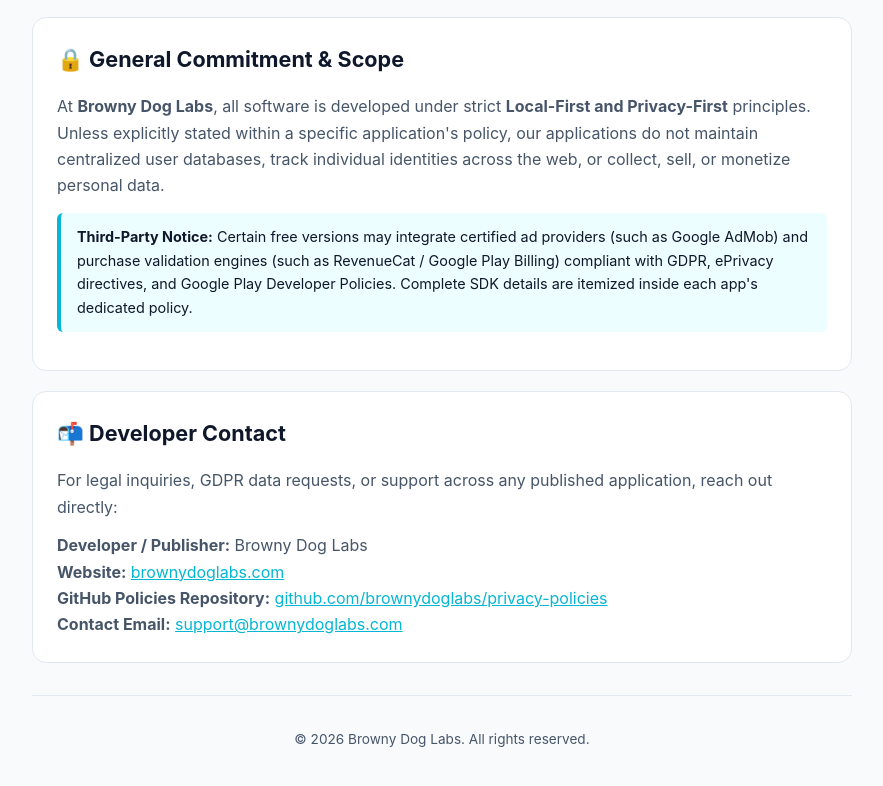
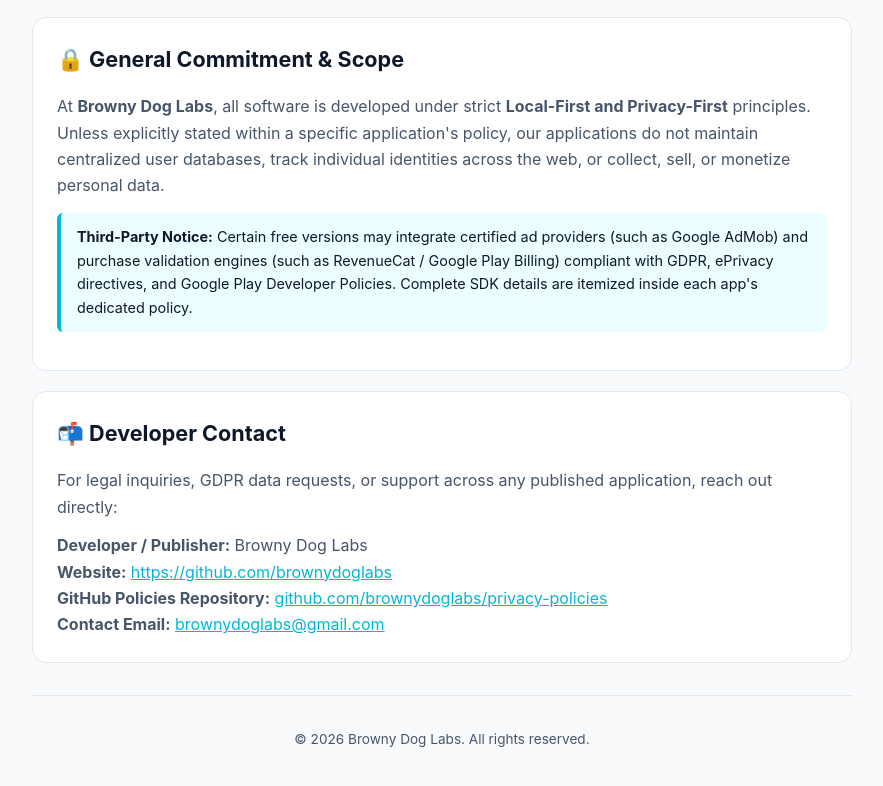
Before and after one commit to brownydoglabs/privacy-policies, a plain HTML site: page index.html in a window 1280 px wide. Shown: the part 727-1513 px from the top of the page, without its empty margins (198-1081 px from the left). Drawn offline with Linux system fonts and the light colour scheme.

Commit message:
Update index.html

```diff
--- a/index.html
+++ b/index.html
@@ -260,7 +260,8 @@
         <header>
             <div class="logo-badge">⚖️ Legal &amp; Compliance Center</div>
             <h1>Application Privacy Hub</h1>
-            <p class="subtitle">Official privacy disclosures, permissions breakdown, and policies for applications developed by Browny Dog Labs.</p>
+            <p class="subtitle">Official privacy disclosures, permissions breakdown, and policies for applications
+                developed by Browny Dog Labs.</p>
         </header>
 
         <div class="highlights">
@@ -303,24 +304,33 @@
         <section>
             <h2>🔒 General Commitment &amp; Scope</h2>
             <p>
-                At <strong>Browny Dog Labs</strong>, all software is developed under strict <strong>Local-First and Privacy-First</strong> principles.
-                Unless explicitly stated within a specific application's policy, our applications do not maintain centralized user databases, track individual identities across the web, or collect, sell, or monetize personal data.
+                At <strong>Browny Dog Labs</strong>, all software is developed under strict <strong>Local-First and
+                    Privacy-First</strong> principles.
+                Unless explicitly stated within a specific application's policy, our applications do not maintain
+                centralized user databases, track individual identities across the web, or collect, sell, or monetize
+                personal data.
             </p>
             <div class="note-box">
-                <strong>Third-Party Notice:</strong> Certain free versions may integrate certified ad providers (such as Google AdMob) and purchase validation engines (such as RevenueCat / Google Play Billing) compliant with GDPR, ePrivacy directives, and Google Play Developer Policies. Complete SDK details are itemized inside each app's dedicated policy.
+                <strong>Third-Party Notice:</strong> Certain free versions may integrate certified ad providers (such as
+                Google AdMob) and purchase validation engines (such as RevenueCat / Google Play Billing) compliant with
+                GDPR, ePrivacy directives, and Google Play Developer Policies. Complete SDK details are itemized inside
+                each app's dedicated policy.
             </div>
         </section>
 
         <section>
             <h2>📬 Developer Contact</h2>
             <p>
-                For legal inquiries, GDPR data requests, or support across any published application, reach out directly:
+                For legal inquiries, GDPR data requests, or support across any published application, reach out
+                directly:
             </p>
             <p>
                 <strong>Developer / Publisher:</strong> Browny Dog Labs<br>
-                <strong>Website:</strong> <a href="https://brownydoglabs.com" target="_blank" rel="noopener">brownydoglabs.com</a><br>
-                <strong>GitHub Policies Repository:</strong> <a href="https://github.com/brownydoglabs/privacy-policies" target="_blank" rel="noopener">github.com/brownydoglabs/privacy-policies</a><br>
-                <strong>Contact Email:</strong> <a href="mailto:support@brownydoglabs.com">support@brownydoglabs.com</a>
+                <strong>Website:</strong> <a href="https://https://github.com/brownydoglabs" target="_blank"
+                    rel="noopener">https://github.com/brownydoglabs</a><br>
+                <strong>GitHub Policies Repository:</strong> <a href="https://github.com/brownydoglabs/privacy-policies"
+                    target="_blank" rel="noopener">github.com/brownydoglabs/privacy-policies</a><br>
+                <strong>Contact Email:</strong> <a href="mailto:brownydoglabs@gmail.com">brownydoglabs@gmail.com</a>
             </p>
         </section>
 
```
